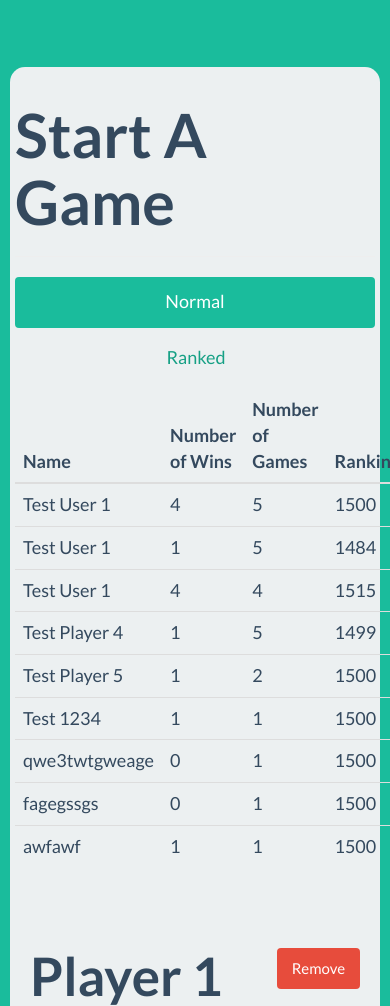
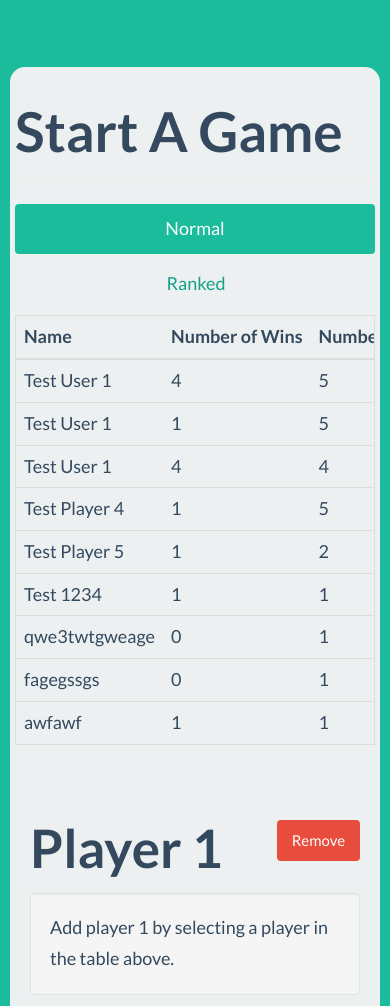
Before and after one commit to carpen39/Pool, a PHP site: page / in a window 390 px wide; the page is wider, and only the part inside the window is pictured. Shown: the part 53-1059 px from the top of that part. Run offline with PHP 8.4, Linux system fonts and the light colour scheme; data comes from the database, SQL or seed files in the repository.

Commit message:
Added .table-responsive for tables on smaller screen sizes. Made H1 font size smaller for smaller screen sizes.

```diff
--- a/css/custom.css
+++ b/css/custom.css
@@ -19,6 +19,10 @@ body {
 
 th[scope="row"] {
     display: none;
+}
+
+.tableOverflow {
+    overflow-x: scroll;
 }
 
 .pane {
@@ -90,4 +94,8 @@ th[scope="row"] {
         padding: 5px;
         margin: 10px;
     }
+
+    h1 {
+        font-size: 55px; !important;
+    }
 }
--- a/index.php
+++ b/index.php
@@ -72,6 +72,7 @@ if (!isset($_SESSION["current_game"])) {
                 </ul>
             </div>
             <div class="row">
+                <div class="table-responsive">
                     <table id="leaderboardList" class="table table-hover">
                         <thead>
                         <tr>
@@ -105,6 +106,7 @@ if (!isset($_SESSION["current_game"])) {
                 </div>
             </div>
         </div>
+    </div>
 
     <div id="add-player" class="pane container pane-inactive">
         <form>
@@ -135,6 +137,7 @@ if (!isset($_SESSION["current_game"])) {
                 </ul>
             </div>
             <div class="row">
+                <div class="table-responsive">
                     <table id="playerList" class="table table-hover">
                         <thead>
                         <tr>
@@ -165,6 +168,7 @@ if (!isset($_SESSION["current_game"])) {
                             <td>@twitter</td> </tr>
                         </tbody>
                     </table>
+                </div>
             </div>
             <div class="row">
                 <div class="col-lg-6">
```
Lines whose indentation alone changed are shown as unchanged.
